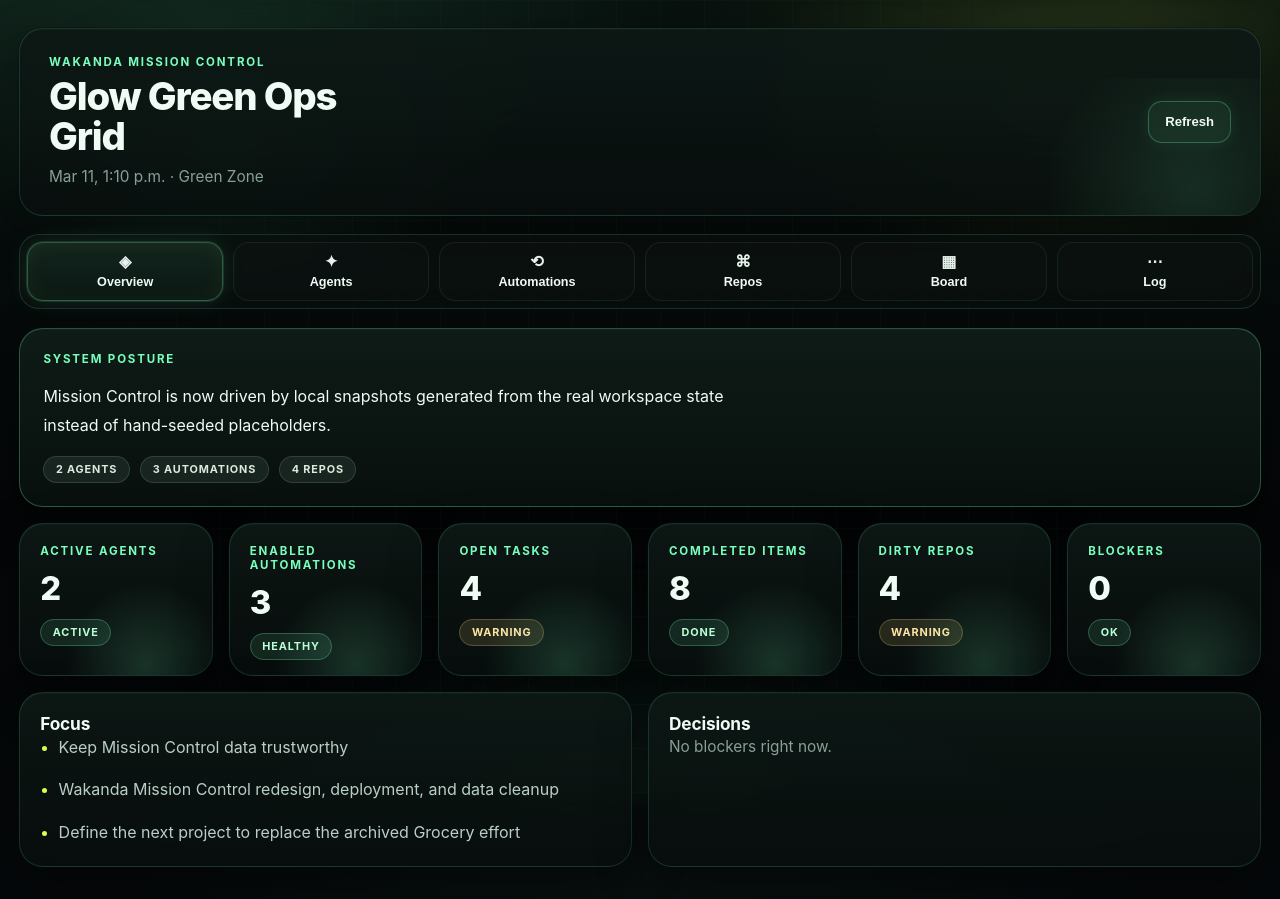
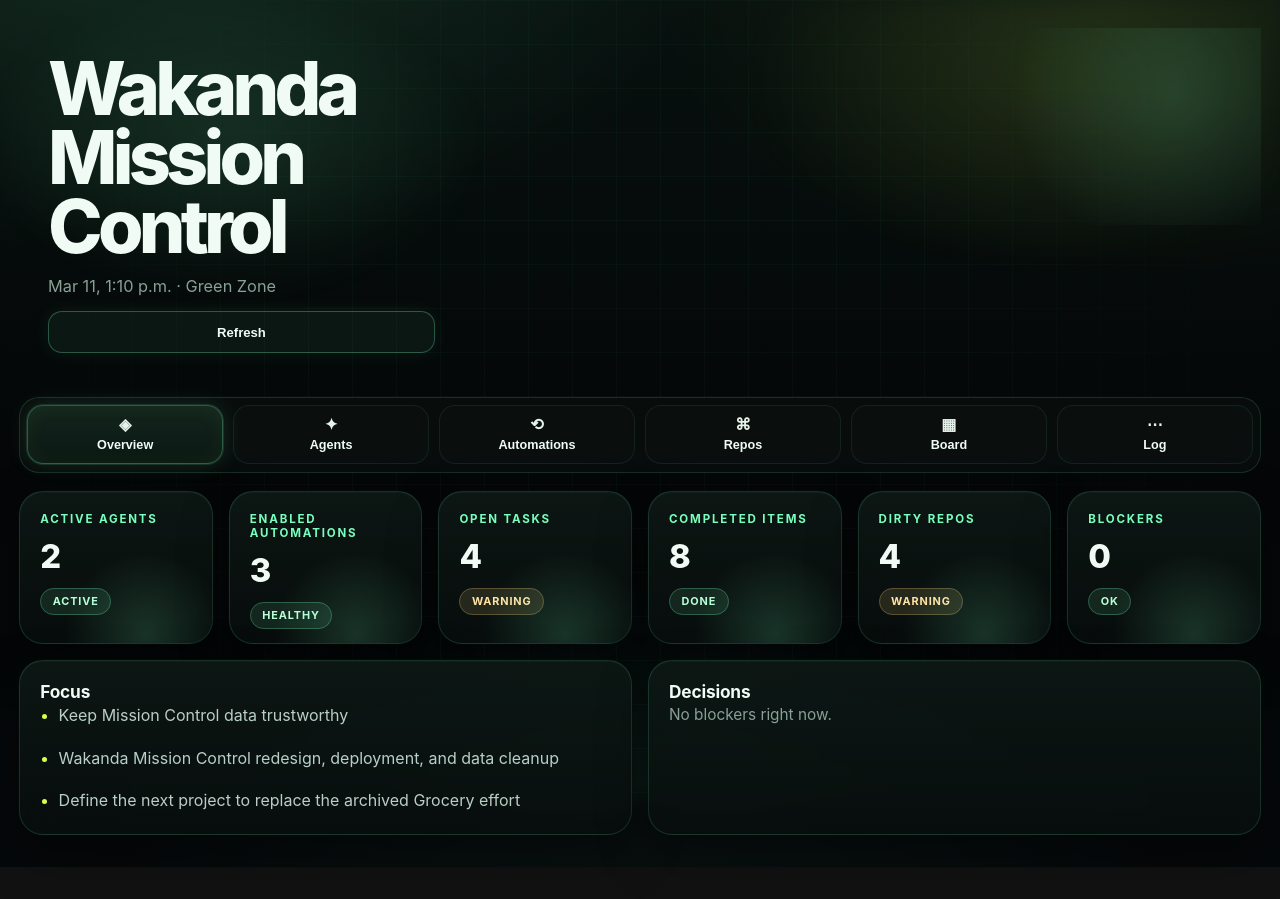
Before and after one commit to griotwakanda/griot-mission-control, a Vue app: page / in a window 1280 px wide. After the commit the page ends 867 px from the top, so only its background shows below. Built offline with nearby package versions, Linux system fonts and the light colour scheme.

Commit message:
Align Mission Control hero with reference

```diff
--- a/src/App.vue
+++ b/src/App.vue
@@ -120,13 +120,12 @@ onMounted(loadData)
   <main class="app-shell">
     <div class="ambient-layer" aria-hidden="true"></div>
 
-    <header class="topbar shell-card">
+    <header class="topbar">
       <div class="topbar-copy">
-        <p class="title-mark">Wakanda Mission Control</p>
-        <h1 class="hero-title">Glow Green Ops Grid</h1>
+        <h1 class="hero-title">Wakanda Mission Control</h1>
         <p class="muted topbar-meta">{{ formatRelativeTimestamp(overview.generatedAt) }} · {{ overview.missionStatus }}</p>
+        <button class="ghost" @click="loadData">Refresh</button>
       </div>
-      <button class="ghost" @click="loadData">Refresh</button>
     </header>
 
     <nav class="tabs" aria-label="Mission control modules">
@@ -145,16 +144,6 @@ onMounted(loadData)
     <p v-if="loading" class="shell-card muted">Loading operational snapshot…</p>
 
     <section v-if="!loading && activeTab === 'Overview'" class="module-stack">
-      <article class="summary-band shell-card">
-        <p class="eyebrow">System posture</p>
-        <p class="hero-copy">{{ overview.summary }}</p>
-        <div class="hero-meta">
-          <span class="badge neutral">{{ agents.length }} agents</span>
-          <span class="badge neutral">{{ automations.length }} automations</span>
-          <span class="badge neutral">{{ repos.github.length }} repos</span>
-        </div>
-      </article>
-
       <div class="kpi-grid">
         <article v-for="kpi in overview.kpis" :key="kpi.label" class="kpi-card shell-card">
           <p class="label">{{ kpi.label }}</p>
--- a/src/style.css
+++ b/src/style.css
@@ -123,7 +123,7 @@ button:hover {
   gap: 1rem;
   justify-content: space-between;
   align-items: flex-start;
-  padding: 1.35rem 1.4rem;
+  padding: 0.35rem 0.15rem 0.15rem;
   overflow: hidden;
   position: relative;
 }
@@ -131,16 +131,16 @@ button:hover {
 .topbar::after {
   content: '';
   position: absolute;
-  inset: auto -10% -45% auto;
-  width: 380px;
-  height: 220px;
+  inset: -18% -10% auto auto;
+  width: 420px;
+  height: 260px;
   border-radius: 999px;
-  background: radial-gradient(circle, rgba(120, 255, 189, 0.12), transparent 68%);
+  background: radial-gradient(circle, rgba(120, 255, 189, 0.14), transparent 68%);
 }
 
 .topbar-copy {
   display: grid;
-  gap: 0.45rem;
+  gap: 0.72rem;
 }
 
 .title-mark,
@@ -154,11 +154,11 @@ button:hover {
 }
 
 .hero-title {
-  font-size: clamp(1.5rem, 4vw, 2.4rem);
-  line-height: 1.05;
-  letter-spacing: -0.03em;
-  font-weight: 760;
-  max-width: 12ch;
+  font-size: clamp(2.6rem, 9vw, 4.6rem);
+  line-height: 0.94;
+  letter-spacing: -0.065em;
+  font-weight: 790;
+  max-width: 7.6ch;
 }
 
 .topbar-meta,
@@ -166,6 +166,10 @@ button:hover {
   color: var(--muted);
   font-size: 0.96rem;
   line-height: 1.65;
+}
+
+.topbar-meta {
+  font-size: 1.02rem;
 }
 
 h2 {
```
